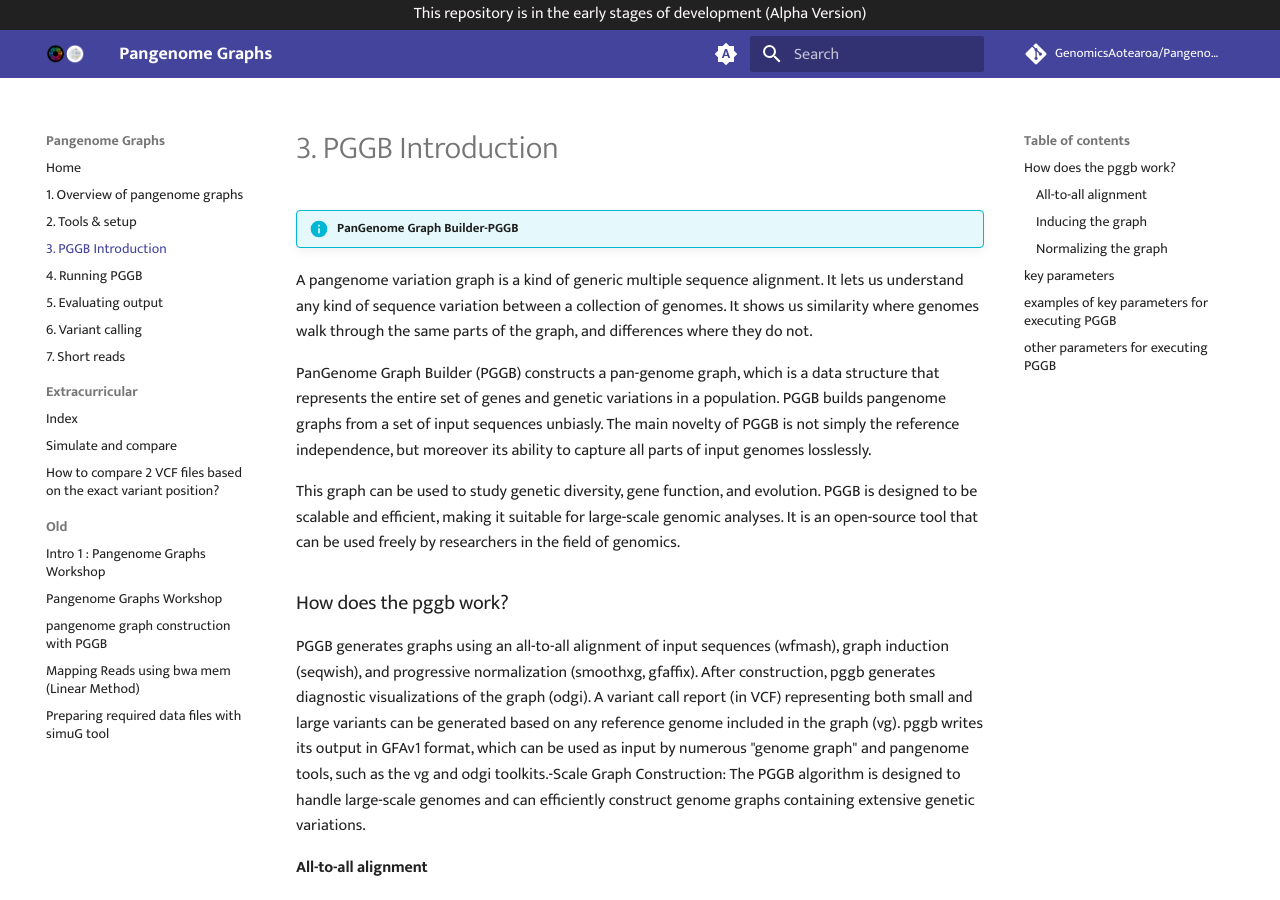
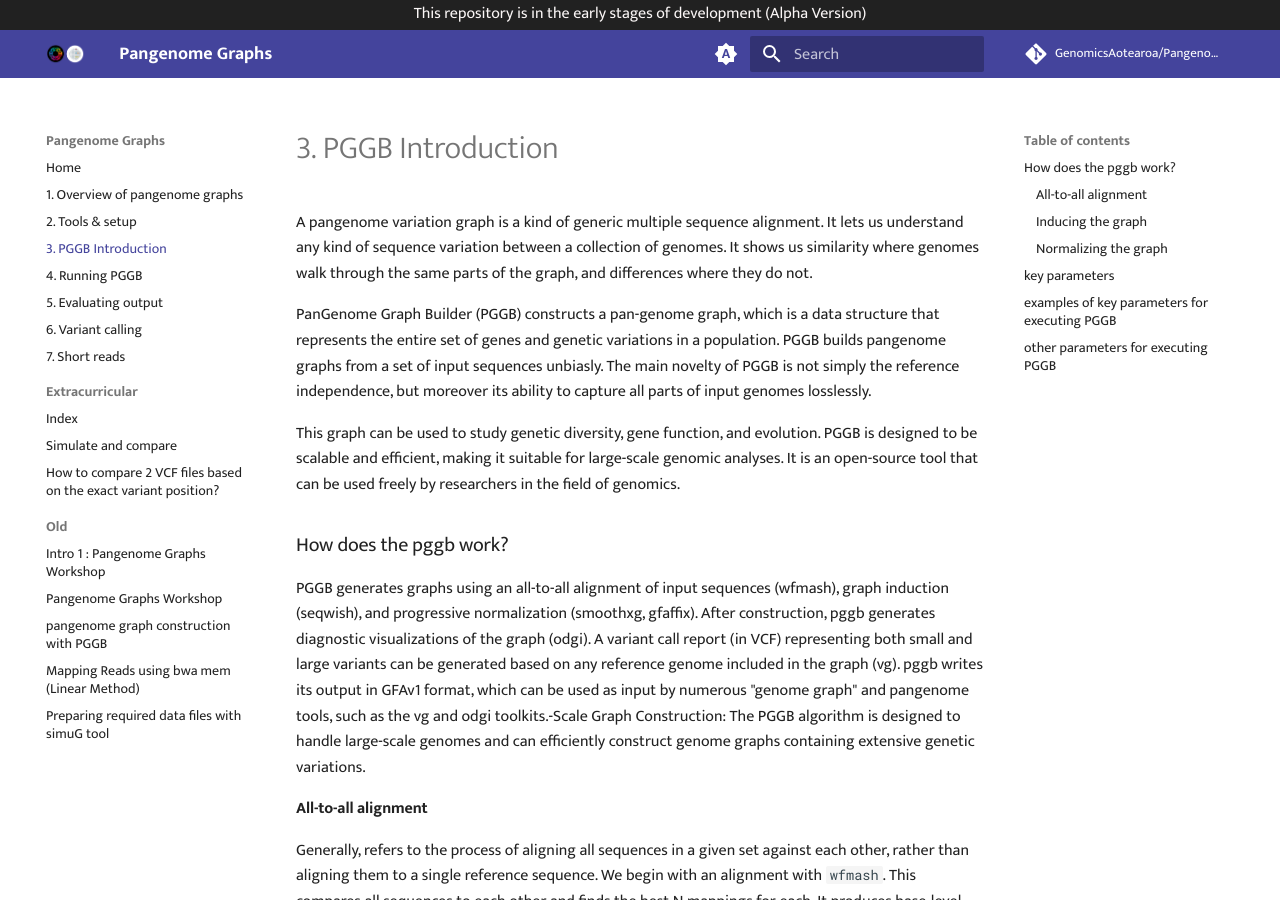
Before and after one commit to GenomicsAotearoa/Pangenome-Graphs-Workshop, an MkDocs documentation site: the page built from docs/3_Introduction_to_pggb.md, in a window 1280 px wide and 900 px high. Built offline with MkDocs 1.6.1 and Material for MkDocs 9.7.7, drawn with Linux system fonts in a browser that asks for light colours; comment, search, counter and statistics services are not loaded.

Commit message:
Update 3_Introduction_to_pggb.md

```diff
--- a/docs/3_Introduction_to_pggb.md
+++ b/docs/3_Introduction_to_pggb.md
@@ -1,6 +1,5 @@
 # 3. PGGB Introduction
 
-!!! info "PanGenome Graph Builder-PGGB"
 A pangenome variation graph is a kind of generic multiple sequence alignment. It lets us understand any kind of sequence variation between a collection of genomes. It shows us similarity where genomes walk through the same parts of the graph, and differences where they do not.
 
 PanGenome Graph Builder (PGGB) constructs a pan-genome graph, which is a data structure that represents the entire set of genes and genetic variations in a population.
```
